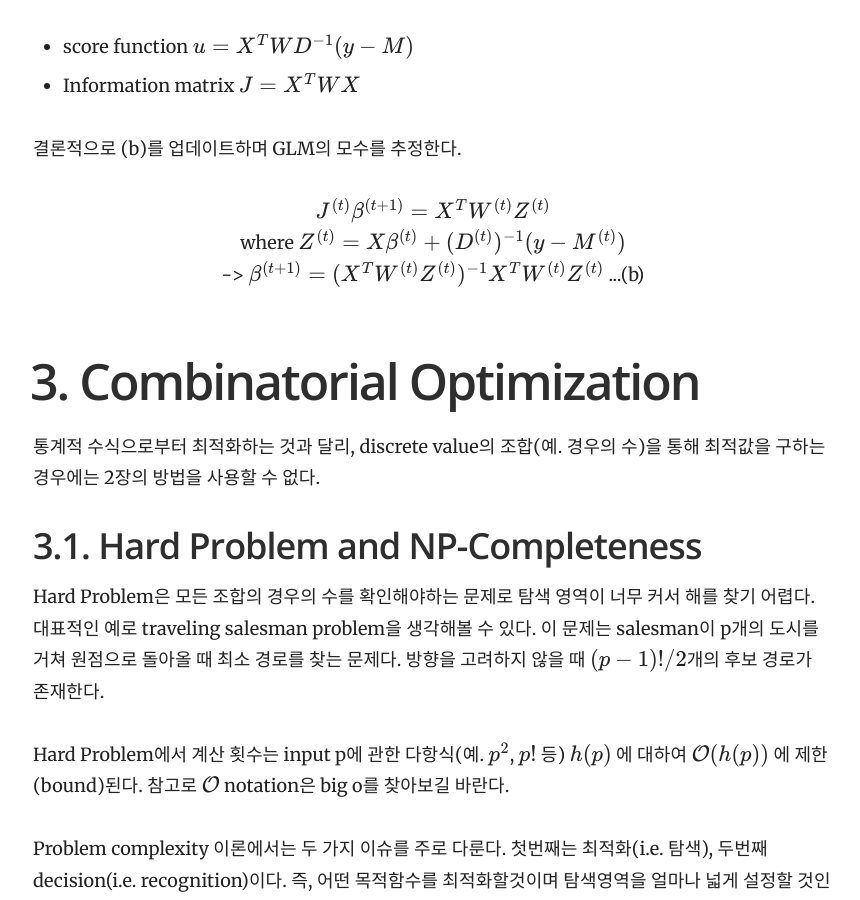
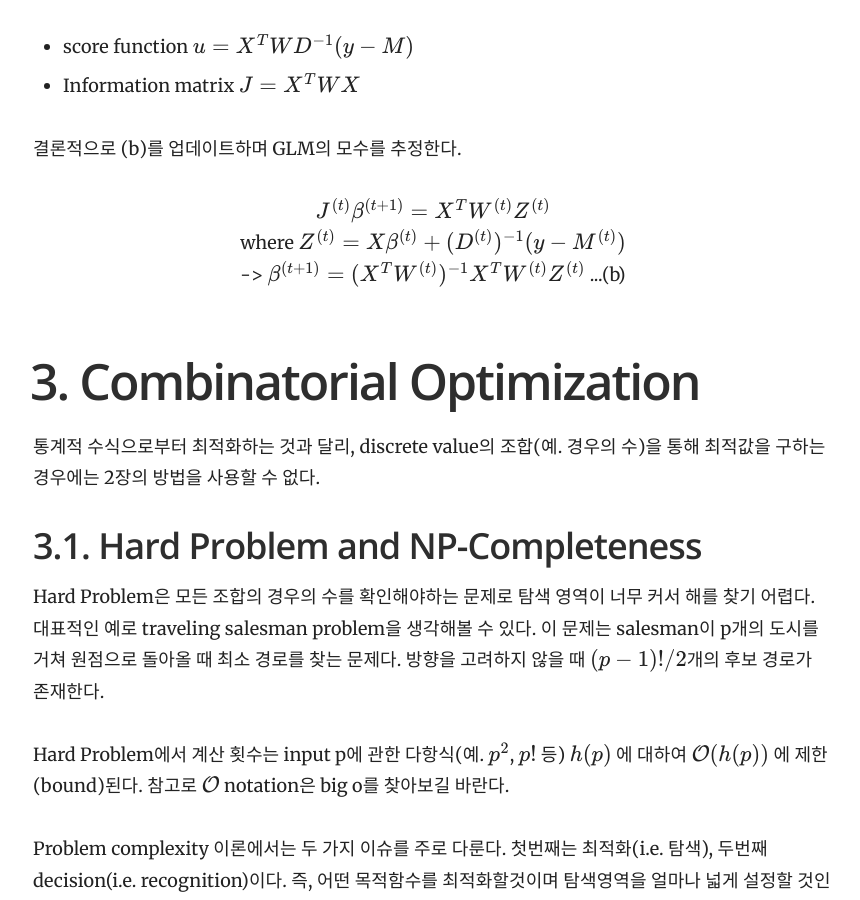
Before and after one commit to yrk3434/yrk3434.github.io, a Jekyll site: the page built from _docs/Theory/Computational Statistics_Optimization.md, in a window 1280 px wide and 900 px high, scrolled down 7738 px. Shown: the whole window, without its empty margins (357-1217 px from the left). Built offline with Jekyll 4.4.1, drawn with Linux system fonts in a browser that asks for light colours; formulas are drawn with MathJax 3.

```diff
--- a/_docs/Theory/Computational Statistics_Optimization.md
+++ b/_docs/Theory/Computational Statistics_Optimization.md
@@ -227,7 +227,7 @@ Fisher Scoring에 의해 $ \beta^{(t+1)}=\beta^{(t)} + (J^{(t)})^{-1}+u^{(t)} $,
 결론적으로 (b)를 업데이트하며 GLM의 모수를 추정한다.
 <center> $ J^{(t)} \beta^{(t+1)} = X^T W^{(t)} Z^{(t)} $ </center>
 <center> where $ Z^{(t)} = X \beta^{(t)} + (D^{(t)})^{-1} (y-M^{(t)}) $   </center>
-<center> -> $ \beta^{(t+1)} = (X^T W^{(t)} Z^{(t)})^{-1} X^T W^{(t)} Z^{(t)} $ ...(b) </center>
+<center> -> $ \beta^{(t+1)} = (X^T W^{(t)} )^{-1} X^T W^{(t)} Z^{(t)} $ ...(b) </center>
 
 <br/>
 # 3.   Combinatorial Optimization
```
